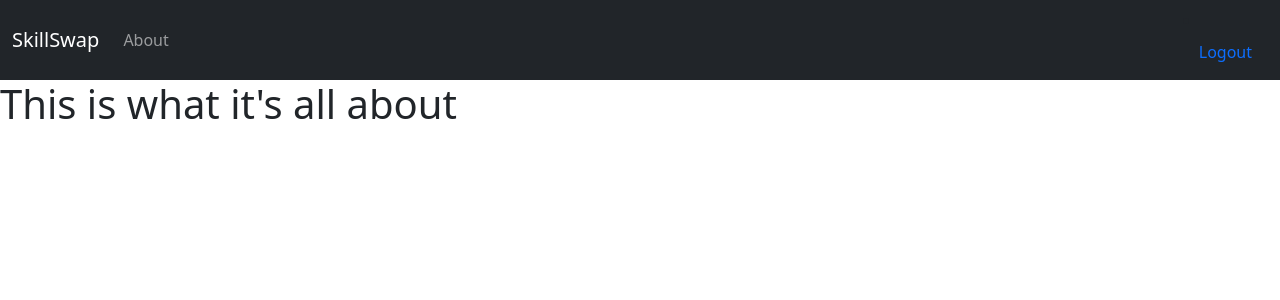
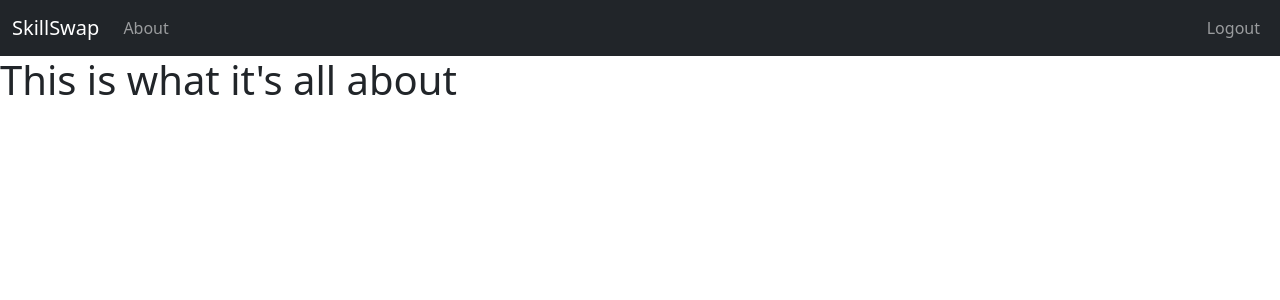
Before and after one commit to molnartamas0205/skill-swap, a Django app: page /about/ in a window 1280 px wide. Shown: the top 300 px of the page. Run offline with Django 5.2, Linux system fonts and the light colour scheme; the visitor is signed in with stand-in values (Sample User, id 1).

Commit message:
Fix navbar logout appearance(2)

```diff
--- a/templates/elements/navbar.html
+++ b/templates/elements/navbar.html
@@ -19,13 +19,14 @@
         <li class="nav-item">
           <a class="nav-link" href="{% url 'register' %}">Register</a>
         </li>
-        {% else %}
-        <li class="nav-item ml-2">
-          <a class="nav-link" href="{% url 'logout' %}">Logout</a>
-        </li>
-        {% endif %}
-
       </ul>
+      {% else %}
+      <ul class="navbar-nav ms-auto mb-2 mb-lg-0">
+      <li class="nav-item">
+        <a class="nav-link" href="{% url 'logout' %}">Logout</a>
+      </li>
+      </ul>
+      {% endif %}
     </div>
   </div>
 </nav>
```
